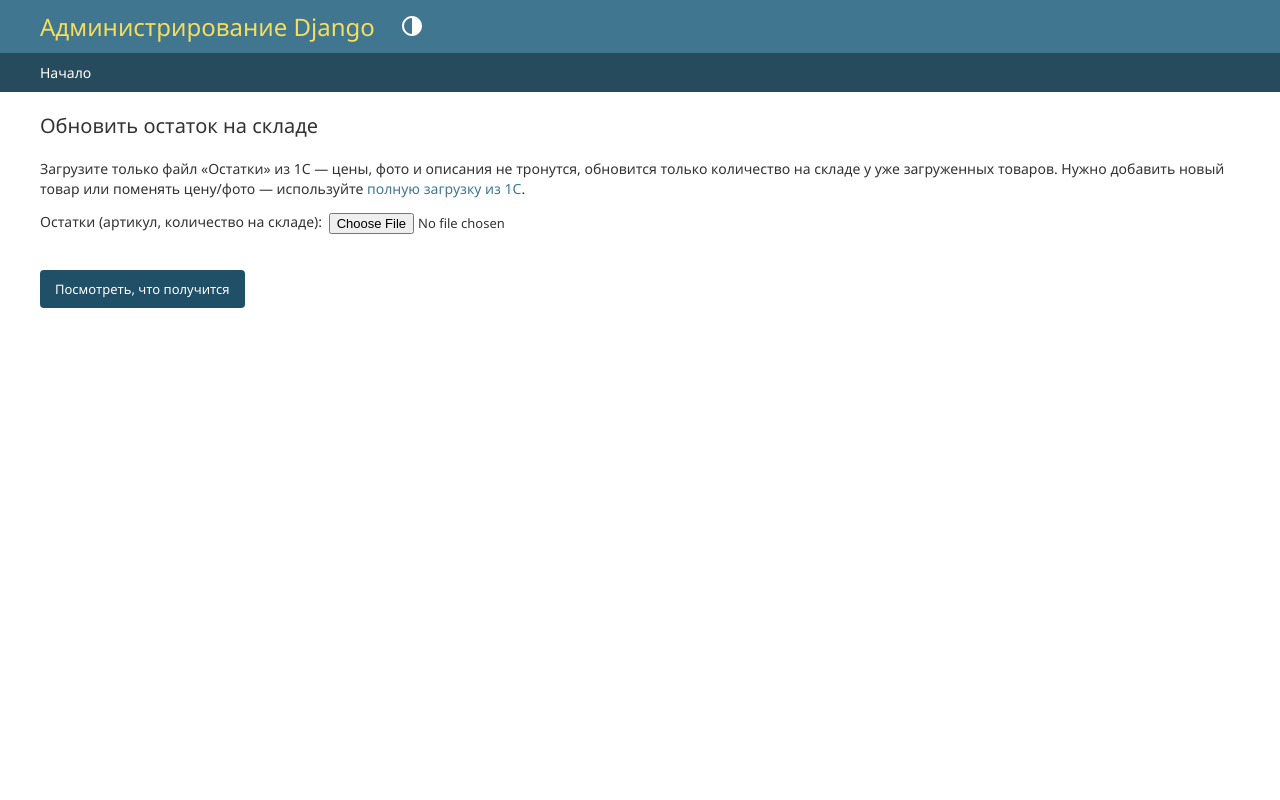
After one commit to artem05kz/online-shop, a Django app: template templates/admin/catalog/import_stock_upload.html in a window 1280 px wide. The commit adds this page. Run offline with Django 5.2, Linux system fonts and the light colour scheme; the template is opened without the code that fills it, so the values that code supplies are empty.

Commit message:
Add dedicated stock-only refresh page/button in admin
Co-Authored-By: Claude Sonnet 5 <noreply@anthropic.com>

```diff
--- a/catalog/admin.py
+++ b/catalog/admin.py
@@ -88,6 +88,7 @@ _default_get_urls = admin.site.get_urls
 def _get_urls_with_import():
     custom_urls = [
         path('catalog/import/', admin.site.admin_view(import_views.import_upload), name='catalog_import_upload'),
+        path('catalog/import/stock/', admin.site.admin_view(import_views.import_stock_upload), name='catalog_import_stock_upload'),
         path('catalog/import/confirm/', admin.site.admin_view(import_views.import_confirm), name='catalog_import_confirm'),
     ]
     return custom_urls + _default_get_urls()
--- /dev/null
+++ b/templates/admin/catalog/import_stock_upload.html
@@ -0,0 +1,24 @@
+{% extends "admin/base_site.html" %}
+
+{% block content %}
+<h1>Обновить остаток на складе</h1>
+<p>Загрузите только файл «Остатки» из 1С — цены, фото и описания не тронутся,
+   обновится только количество на складе у уже загруженных товаров.
+   Нужно добавить новый товар или поменять цену/фото — используйте
+   <a href="{% url 'admin:catalog_import_upload' %}">полную загрузку из 1С</a>.</p>
+
+<form method="post" action="{% url 'admin:catalog_import_upload' %}" enctype="multipart/form-data">
+    {% csrf_token %}
+    <fieldset class="module aligned">
+        <div class="form-row">
+            <div>
+                <label for="id_stock">Остатки (артикул, количество на складе):</label>
+                <input type="file" name="stock" id="id_stock" accept=".xlsx" required>
+            </div>
+        </div>
+    </fieldset>
+    <div class="submit-row">
+        <input type="submit" value="Посмотреть, что получится" class="default">
+    </div>
+</form>
+{% endblock %}
--- a/templates/admin/catalog/product/change_list.html
+++ b/templates/admin/catalog/product/change_list.html
@@ -1,6 +1,7 @@
 {% extends "admin/change_list.html" %}
 
 {% block object-tools-items %}
+    <li><a href="{% url 'admin:catalog_import_stock_upload' %}">Обновить остаток</a></li>
     <li><a href="{% url 'admin:catalog_import_upload' %}" class="addlink">Загрузить из 1С</a></li>
     {{ block.super }}
 {% endblock %}
--- a/templates/admin/index.html
+++ b/templates/admin/index.html
@@ -5,6 +5,8 @@
     <table>
         <caption>
             <a href="{% url 'admin:catalog_import_upload' %}">📥 Загрузить товары из 1С (прайс-лист / остатки)</a>
+            &nbsp;·&nbsp;
+            <a href="{% url 'admin:catalog_import_stock_upload' %}">🔄 Обновить только остаток на складе</a>
         </caption>
     </table>
 </div>
```
Also changed, not shown: catalog/import_views.py (+12 -0 lines), templates/admin/catalog/productvariant/change_list.html (added, +7 -0 lines).
